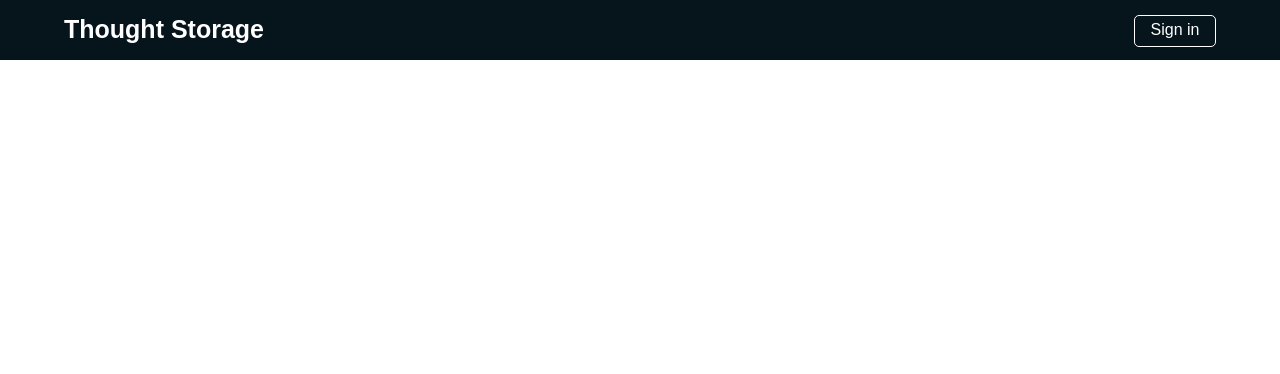
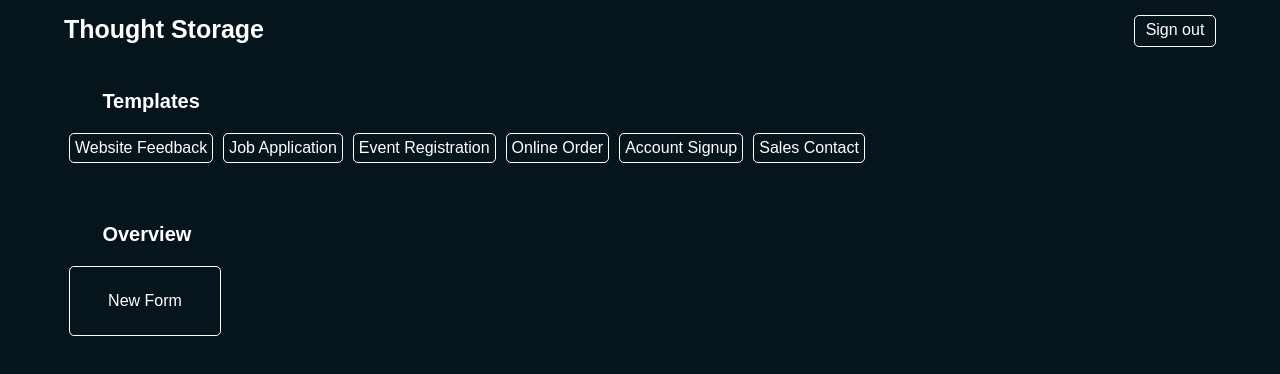
Before and after one commit to omiaow/thoughts-storage-front-end, a React (Create React App) app: page /Overview in a window 1280 px wide. Shown: the top 374 px of the page. Built offline with nearby package versions, Linux system fonts and the light colour scheme; the HTML template or start-up script is replaced by a standard one.

Commit message:
Add page Overview

```diff
--- a/src/App.js
+++ b/src/App.js
@@ -5,6 +5,7 @@ import OpeningPage from "./components/OpeningPage";
 import CreateAccount from "./components/CreateAccount";
 import SignIn from "./components/SignIn";
 import NewPassword from "./components/NewPassword";
+import Overview from "./components/Overview";
 import NewForm from "./components/new-form/NewForm";
 
 import "./styles/app.css";
@@ -19,6 +20,7 @@ function App() {
             <Route exact path="/CreateAccount" component={CreateAccount}/>
             <Route exact path="/SignIn" component={SignIn}/>
             <Route exact path="/NewPassword" component={NewPassword}/>
+            <Route exact path="/Overview" component={Overview}/>
             <Route exact path="/NewForm" component={NewForm}/>
           </Switch>
       </main>
--- a/src/components/CreateAccount.js
+++ b/src/components/CreateAccount.js
@@ -1,4 +1,5 @@
 import React from "react";
+import {withRouter} from 'react-router-dom';
 
 import "../styles/forms.css";
 
@@ -12,11 +13,11 @@ class CreateAccount extends React.Component {
           <input type="password" placeholder="Password"/>
           <input type="password" placeholder="Confirm password"/>
           <input type="submit" value="Create"/>
-          <a className="a-left" href="SignIn">Sign in</a>
+          <span className="a-left" onClick={() => this.props.history.push({pathname: "SignIn"})}>Sign in</span>
         </div>
       </div>
     );
   }
 }
 
-export default CreateAccount;
+export default withRouter(CreateAccount);
--- a/src/components/NavigationBar.js
+++ b/src/components/NavigationBar.js
@@ -4,11 +4,23 @@ import {withRouter} from 'react-router-dom';
 import "../styles/navigation-bar.css";
 
 class NavigationBar extends React.Component {
+
+  renderButton = (location) => {
+    if (location === "/") {
+      return <span onClick={() => this.props.history.push({pathname: "/SignIn"})}>Sign in</span>
+    } else if (location === "/Overview") {
+      return <span onClick={() => this.props.history.push({pathname: "/"})}>Sign out</span>
+    } else if (location === "/NewForm") {
+      return <span onClick={() => this.props.history.push({pathname: "/Overview"})}>Overview</span>
+    }
+  }
+
   render() {
     return (
       <header>
-        <h1 onClick={() => console.log(this.props.history.push({pathname: "/"}))}>Thought Storage</h1>
-        <a href="/SignIn">Sign in</a>
+        <h1 onClick={() => this.props.history.push({pathname: "/"})}>Thought Storage</h1>
+
+        {this.renderButton(this.props.history.location.pathname)}
       </header>
     );
   }
--- /dev/null
+++ b/src/components/Overview.js
@@ -0,0 +1,28 @@
+import React from "react";
+import {withRouter} from 'react-router-dom';
+
+import "../styles/overview.css";
+
+class Overview extends React.Component {
+  render() {
+    return (
+      <div className="overview">
+        <h2>Templates</h2>
+        <div className="view">
+          <span className="template">Website Feedback</span>
+          <span className="template">Job Application</span>
+          <span className="template">Event Registration</span>
+          <span className="template">Online Order</span>
+          <span className="template">Account Signup</span>
+          <span className="template">Sales Contact</span>
+        </div>
+        <h2>Overview</h2>
+        <div className="view">
+          <span className="card" onClick={() => this.props.history.push({pathname: "/NewForm"})}>New Form</span>
+        </div>
+      </div>
+    );
+  }
+}
+
+export default withRouter(Overview);
--- a/src/components/SignIn.js
+++ b/src/components/SignIn.js
@@ -12,8 +12,8 @@ class SignIn extends React.Component {
           <input type="email" placeholder="Email"/>
           <input type="password" placeholder="Password"/>
           <input type="submit" value="Sign In"/>
-          <a className="a-left" href="CreateAccount">Create account</a>
-          <a className="a-right" href="NewPassword">Forgot password?</a>
+          <span className="a-left" onClick={() => this.props.history.push({pathname: "CreateAccount"})}>Create account</span>
+          <span className="a-right" onClick={() => this.props.history.push({pathname: "NewPassword"})}>Forgot password?</span>
         </div>
       </div>
     );
--- a/src/components/new-form/GeneratingForm.js
+++ b/src/components/new-form/GeneratingForm.js
@@ -101,6 +101,15 @@ class GeneratingForm extends React.Component {
   render() {
     return (
       <div className="form-card">
+        <div
+          onDragStart={(e) => console.log(e)}
+          onDragLeave={(e) => console.log(e)}
+          onDragEnd={(e) => console.log(e)}
+          onDragOver={(e) => console.log(e)}
+          onDrop={(e) => console.log(e)}
+          draggable={true}
+          className="drager"
+        >...</div>
         <ContentEditable
           className="title"
           html={this.props.data.title}
--- a/src/components/new-form/NewForm.js
+++ b/src/components/new-form/NewForm.js
@@ -52,7 +52,7 @@ class NewForm extends React.Component {
           {this.renderListOfForms()}
           <AddForm addForm={this.addForm}/>
 
-          <input type="submit" value="Create"/>
+          <input type="submit" value="Ready"/>
         </div>
       </div>
     );
--- a/src/styles/form-types.css
+++ b/src/styles/form-types.css
@@ -3,8 +3,16 @@
   margin: 10px calc(8% - 1px);
   border: 1px solid white;
   border-radius: 8px;
-  padding: 5px 0 0 0;
   float: left;
+}
+
+.form-card .drager {
+  width: 100%;
+  height: 20px;
+  border-radius: 10px;
+  text-align: center;
+  color: white;
+  cursor: grab;
 }
 
 .form-card .title {
@@ -14,7 +22,7 @@
   min-height: 27px;
   background-color: #06141C;
   color: white;
-  margin: 10px 5%;
+  margin: 0 5% 10px 5%;
   border-radius: 5px;
   font-size: 20px;
   line-height: 27px;
@@ -167,7 +175,7 @@
   cursor: text;
 }
 
-.form-card .date {
+.form-card .date, .form-card .upload {
   text-align: center;
   padding: 5px 10px;
   width: calc(90% - 20px); /* subtract padding */
@@ -178,17 +186,5 @@
   color: #06141C;
   font-size: 20px;
   cursor: pointer;
+  text-transform: capitalize;
 }
-
-.form-card .upload {
-  text-align: center;
-  padding: 5px 10px;
-  width: calc(90% - 20px); /* subtract padding */
-  height: 25px;
-  border-radius: 6px;
-  margin: 15px 5% 5px 5%;
-  background-color: white;
-  color: #06141C;
-  font-size: 20px;
-  cursor: pointer;
-}
--- a/src/styles/forms.css
+++ b/src/styles/forms.css
@@ -100,14 +100,20 @@
   background-color: #06141C;
 }
 
-.input-area .a-left {
-  float: left;
+.input-area .a-left, .input-area .a-right {
   color: white;
+  cursor: pointer;
+  text-decoration: underline;
 }
 
 .input-area .a-right {
   float: right;
-  color: white;
+  margin-right: 20px;
+}
+
+.input-area .a-left {
+  float: left;
+  margin-left: 20px;
 }
 
 .input-area .form-name {
@@ -126,6 +132,7 @@
   display: inline-block;
   border: none;
   outline: none;
+  font-weight: bold;
 }
 
 .input-area .form-name:hover, .input-area .form-name:focus {
--- a/src/styles/navigation-bar.css
+++ b/src/styles/navigation-bar.css
@@ -13,7 +13,7 @@ header h1 {
   cursor: pointer;
 }
 
-header a {
+header span {
   width: 80px;
   float: right;
   min-height: 20px;
@@ -30,7 +30,7 @@ header a {
   padding: 5px 0;
 }
 
-header a:hover {
+header span:hover {
   background-color: white;
   color: #06141C;
 }
--- /dev/null
+++ b/src/styles/overview.css
@@ -0,0 +1,53 @@
+.overview {
+  float: left;
+  width: 100%;
+  min-height: calc(100vh - 60px); /* subtract navigation bar */
+  background-color: #06141C;
+}
+
+.overview h2 {
+  width: 84%;
+  margin: 30px 8% 5px 8%;
+  color: white;
+  font-size: 20px;
+  font-family: 'Signika', sans-serif;
+}
+
+.overview .view {
+  float: left;
+  width: 90%;
+  min-height: 30px;
+  margin: 5px 5% 50px 5%;
+  padding: 5px 0;
+}
+
+.overview .view .template {
+  float: left;
+  border: 1px solid white;
+  border-radius: 5px;
+  cursor: pointer;
+  margin: 5px 5px;
+  padding: 5px;
+  color: white;
+}
+
+.overview .view .card {
+  text-overflow: ellipsis;
+  overflow: hidden;
+  width: 110px;
+  min-height: 10px;
+  float: left;
+  border: 1px solid white;
+  border-radius: 5px;
+  cursor: pointer;
+  margin: 5px 5px;
+  padding: 25px 20px;
+  color: white;
+  text-align: center;
+  white-space: nowrap;
+}
+
+.overview .view .template:hover, .overview .view .card:hover {
+  background-color: white;
+  color: #06141C;
+}
```
